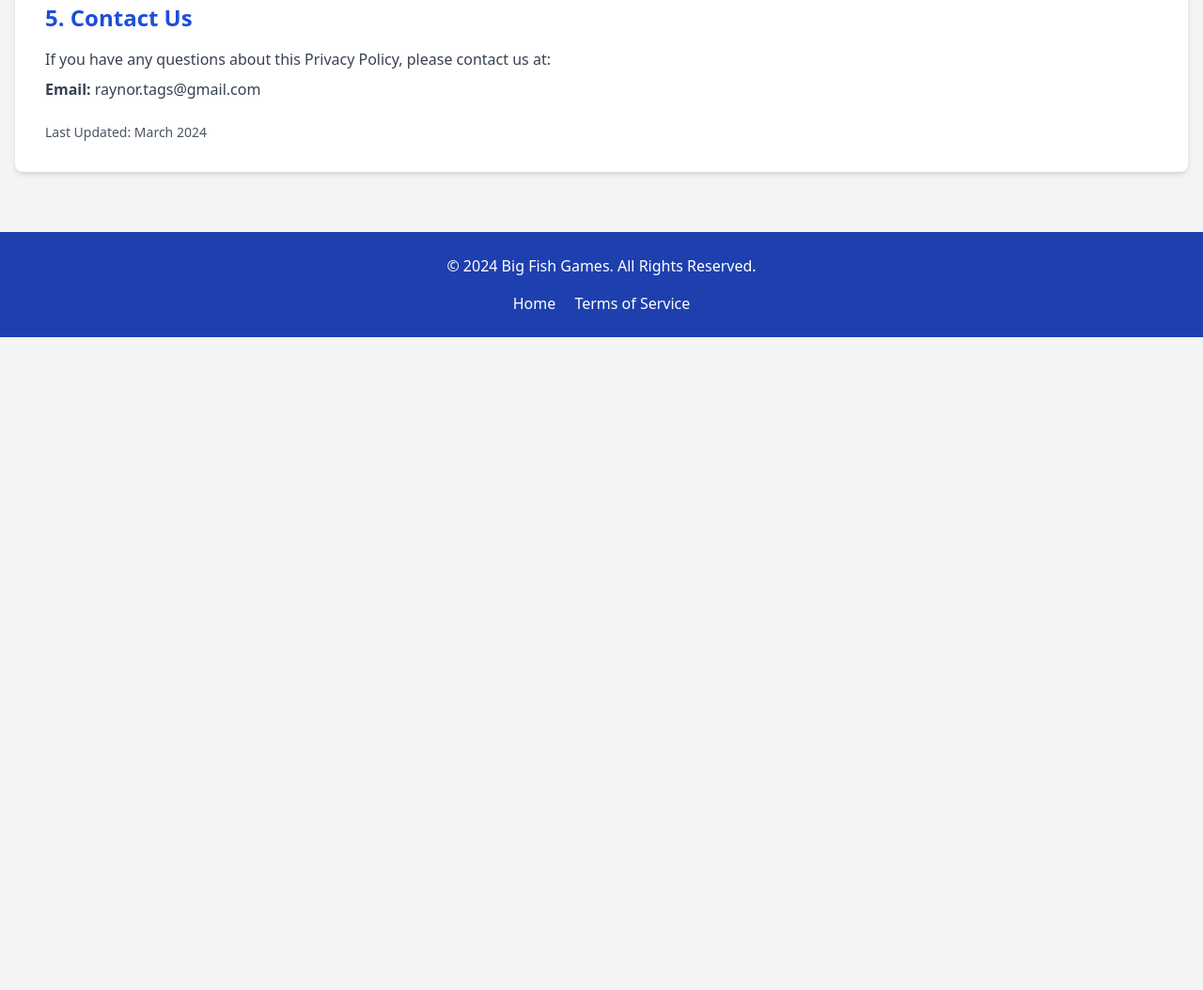
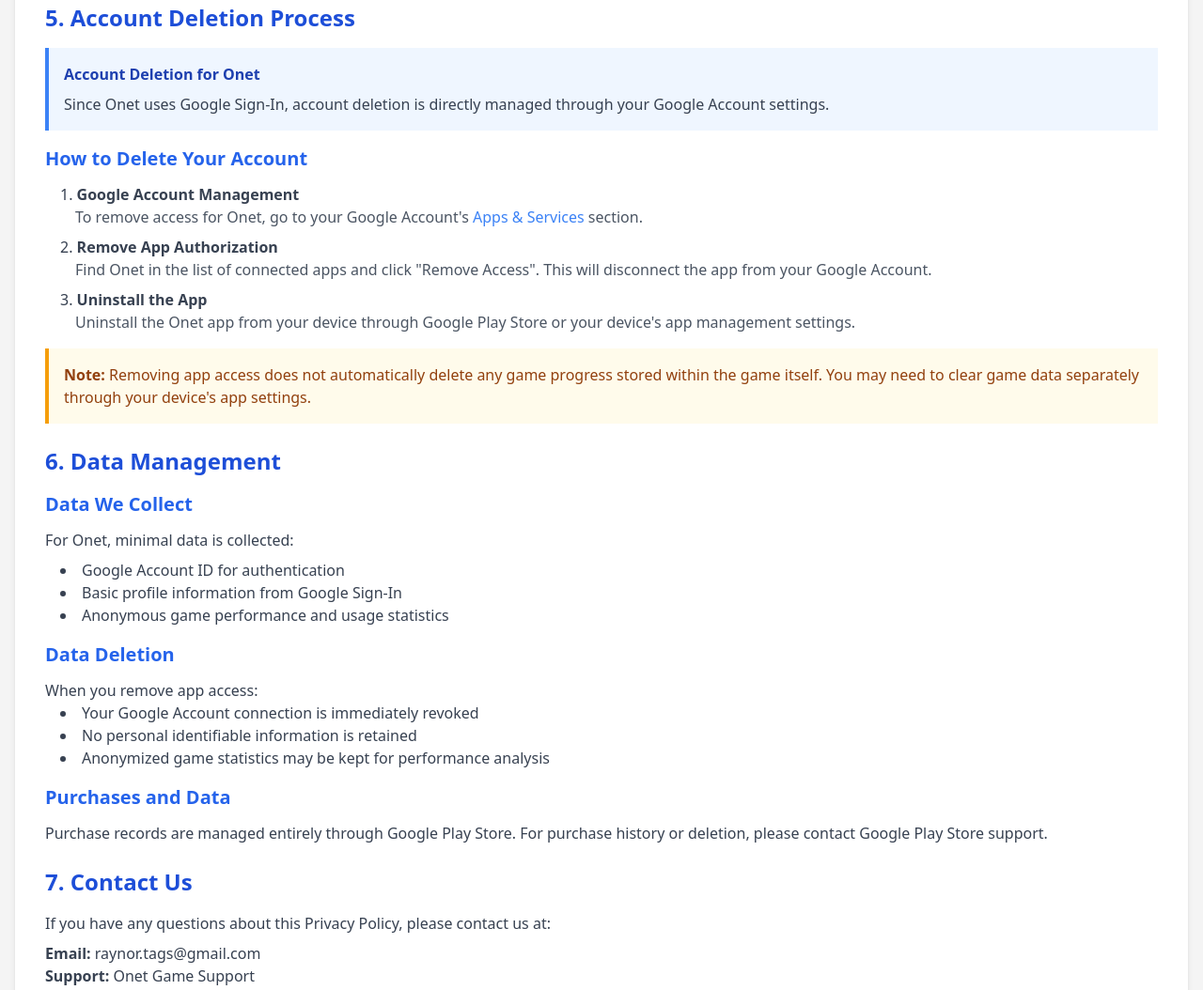
Before and after one commit to langorn/BigFish, a plain HTML site: page onet/homepages/privacy-policy.html in a window 1280 px wide. Shown: the part 905-1959 px from the top of the page at 94% size. Before the commit the page ends 1264 px from the top, so only its background shows below. Drawn offline with nearby package versions, Linux system fonts and the light colour scheme.

Commit message:
add delete instruction

```diff
--- a/onet/homepages/privacy-policy.html
+++ b/onet/homepages/privacy-policy.html
@@ -65,10 +65,86 @@
                 </section>
 
                 <section>
-                    <h2 class="text-2xl font-semibold text-blue-700 mb-4">5. Contact Us</h2>
+                    <h2 class="text-2xl font-semibold text-blue-700 mb-4">5. Account Deletion Process</h2>
+                    <div class="bg-blue-50 border-l-4 border-blue-500 p-4 mb-4">
+                        <h3 class="font-bold text-blue-800 mb-2">Account Deletion for Onet</h3>
+                        <p class="text-gray-700">Since Onet uses Google Sign-In, account deletion is directly managed through your Google Account settings.</p>
+                    </div>
+
+                    <h3 class="text-xl font-semibold text-blue-600 mb-3">How to Delete Your Account</h3>
+                    <ol class="list-decimal list-inside ml-4 space-y-2">
+                        <li>
+                            <strong>Google Account Management</strong>
+                            <p class="ml-4 text-gray-600">
+                                To remove access for Onet, go to your Google Account's
+                                <a href="https://myaccount.google.com/permissions"
+                                   class="text-blue-500 hover:underline"
+                                   target="_blank">Apps & Services</a> section.
+                            </p>
+                        </li>
+                        <li>
+                            <strong>Remove App Authorization</strong>
+                            <p class="ml-4 text-gray-600">
+                                Find Onet in the list of connected apps and click "Remove Access".
+                                This will disconnect the app from your Google Account.
+                            </p>
+                        </li>
+                        <li>
+                            <strong>Uninstall the App</strong>
+                            <p class="ml-4 text-gray-600">
+                                Uninstall the Onet app from your device through
+                                Google Play Store or your device's app management settings.
+                            </p>
+                        </li>
+                    </ol>
+
+                    <div class="bg-yellow-50 border-l-4 border-yellow-500 p-4 mt-4">
+                        <p class="text-yellow-800">
+                            <strong>Note:</strong> Removing app access does not automatically delete any game progress
+                            stored within the game itself. You may need to clear game data separately
+                            through your device's app settings.
+                        </p>
+                    </div>
+                </section>
+
+                <section>
+                    <h2 class="text-2xl font-semibold text-blue-700 mb-4">6. Data Management</h2>
+
+                    <div class="mb-4">
+                        <h3 class="text-xl font-semibold text-blue-600 mb-3">Data We Collect</h3>
+                        <p class="mb-2">For Onet, minimal data is collected:</p>
+                        <ul class="list-disc list-inside ml-4">
+                            <li>Google Account ID for authentication</li>
+                            <li>Basic profile information from Google Sign-In</li>
+                            <li>Anonymous game performance and usage statistics</li>
+                        </ul>
+                    </div>
+
+                    <div class="mb-4">
+                        <h3 class="text-xl font-semibold text-blue-600 mb-3">Data Deletion</h3>
+                        <p>When you remove app access:</p>
+                        <ul class="list-disc list-inside ml-4">
+                            <li>Your Google Account connection is immediately revoked</li>
+                            <li>No personal identifiable information is retained</li>
+                            <li>Anonymized game statistics may be kept for performance analysis</li>
+                        </ul>
+                    </div>
+
+                    <div>
+                        <h3 class="text-xl font-semibold text-blue-600 mb-3">Purchases and Data</h3>
+                        <p>
+                            Purchase records are managed entirely through Google Play Store.
+                            For purchase history or deletion, please contact Google Play Store support.
+                        </p>
+                    </div>
+                </section>
+
+                <section>
+                    <h2 class="text-2xl font-semibold text-blue-700 mb-4">7. Contact Us</h2>
                     <p>If you have any questions about this Privacy Policy, please contact us at:</p>
                     <p class="mt-2">
                         <strong>Email:</strong> raynor.tags@gmail.com<br>
+                        <strong>Support:</strong> Onet Game Support
                     </p>
                 </section>
 
```
